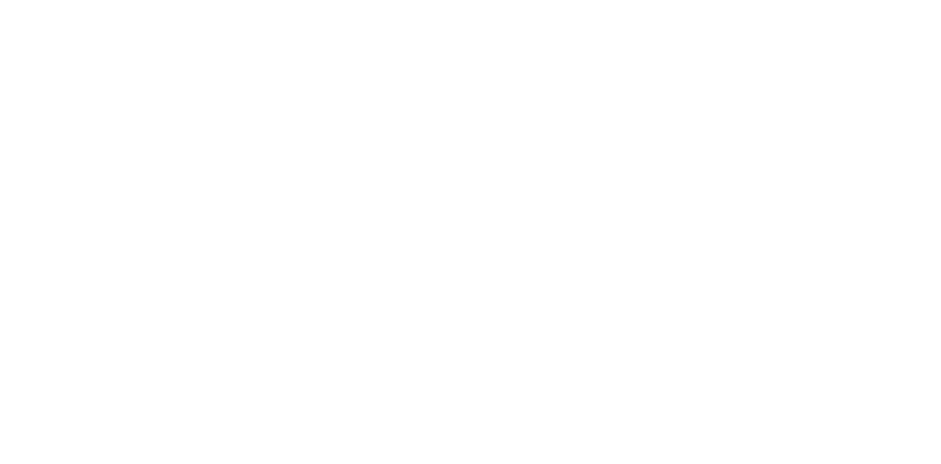
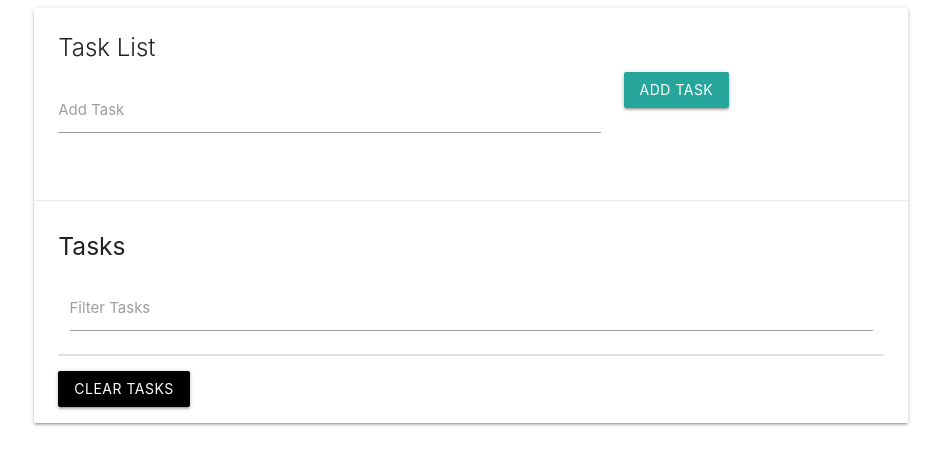
Before and after one commit to kmrakash/JavaScripts-Projects, a plain HTML site: page Task-List/index.html in a window 1280 px wide. Shown: the whole page, without its empty margins (169-1110 px from the left). Drawn offline with nearby package versions, Linux system fonts and the light colour scheme.

Commit message:
Added UI

```diff
--- a/Task-List/index.html
+++ b/Task-List/index.html
@@ -7,16 +7,47 @@
     <link rel="stylesheet" href="https://cdnjs.cloudflare.com/ajax/libs/materialize/1.0.0/css/materialize.min.css">
     <link rel="stylesheet" href="https://cdnjs.cloudflare.com/ajax/libs/font-awesome/5.13.1/css/all.min.css"
         integrity="sha256-2XFplPlrFClt0bIdPgpz8H7ojnk10H69xRqd9+uTShA=" crossorigin="anonymous" />
-    <title>Document</title>
+    <title>Task List</title>
 </head>
 
 <body>
 
+    <div class="container">
+        <div class="row">
+            <div class="col s12">
+                <div id="main" class="card">
+                    <div class="card-content">
+                        <span class="card-title">Task List</span>
+                        <div class="row">
+                            <form id="task-form">
+                                <div class="input-field col s8">
 
-    <script src="app.js"></script>
+                                    <input type="text" name="task" id="task">
+                                    <label for="task">Add Task</label>
+                                </div>
+                                <div class="col s4"><input type="submit" value="Add Task" class="btn"></div>
+                            </form>
+                        </div>
+                    </div>
+                    <div class="card-action">
+                        <h5 id="task-title">Tasks</h5>
+                        <div class="input-field col s12">
+                            <input type="text" name="filter" id="filter">
+                            <label for="filter">Filter Tasks</label>
+                        </div>
+                        <ul class="collection"></ul>
+                        <a href="#" class="clear-tasks btn black">Clear Tasks</a>
+                    </div>
+                </div>
+            </div>
+        </div>
+    </div>
+
+
     <script src="https://cdnjs.cloudflare.com/ajax/libs/jquery/3.5.1/jquery.min.js"
         integrity="sha256-9/aliU8dGd2tb6OSsuzixeV4y/faTqgFtohetphbbj0=" crossorigin="anonymous"></script>
     <script src="https://cdnjs.cloudflare.com/ajax/libs/materialize/1.0.0/js/materialize.min.js"></script>
+    <script src="app.js"></script>
 </body>
 
 </html>
```
